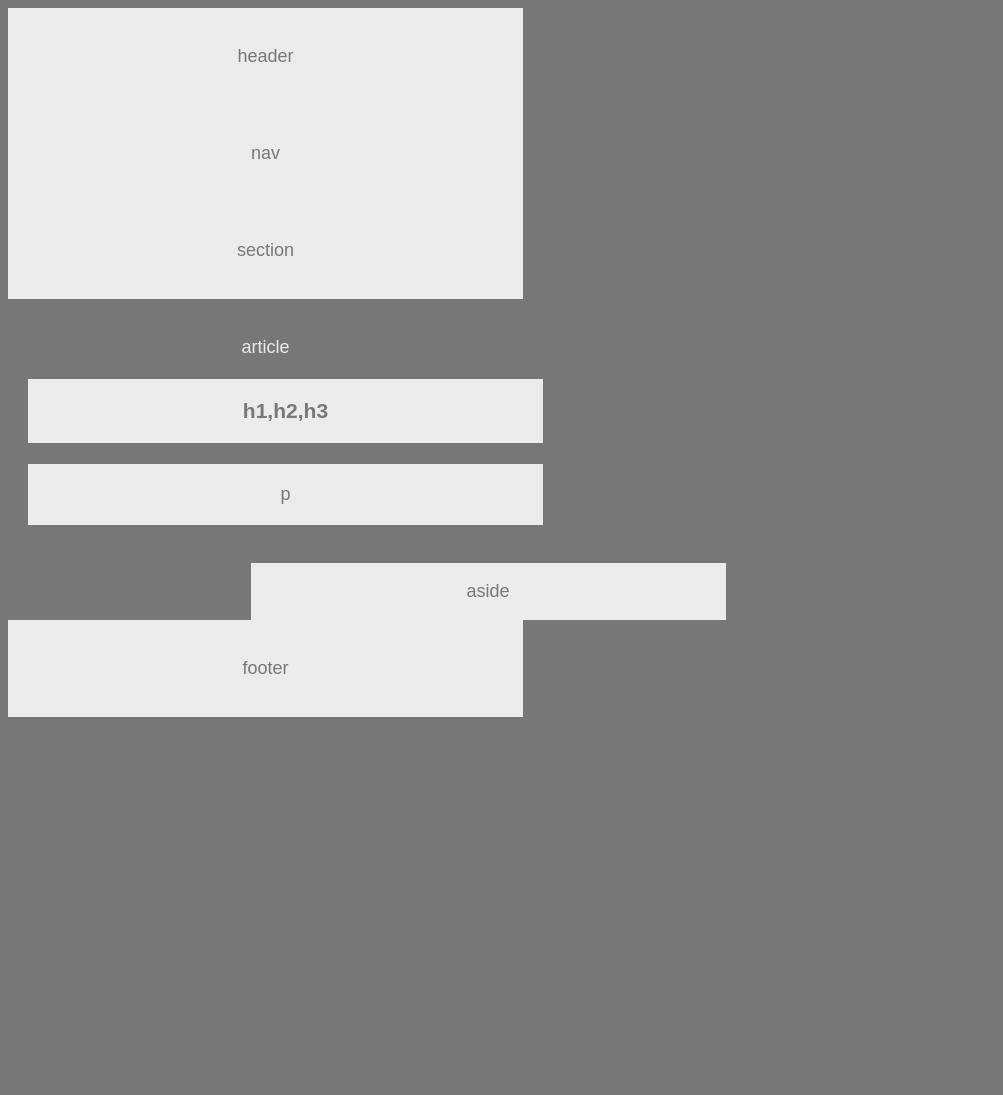
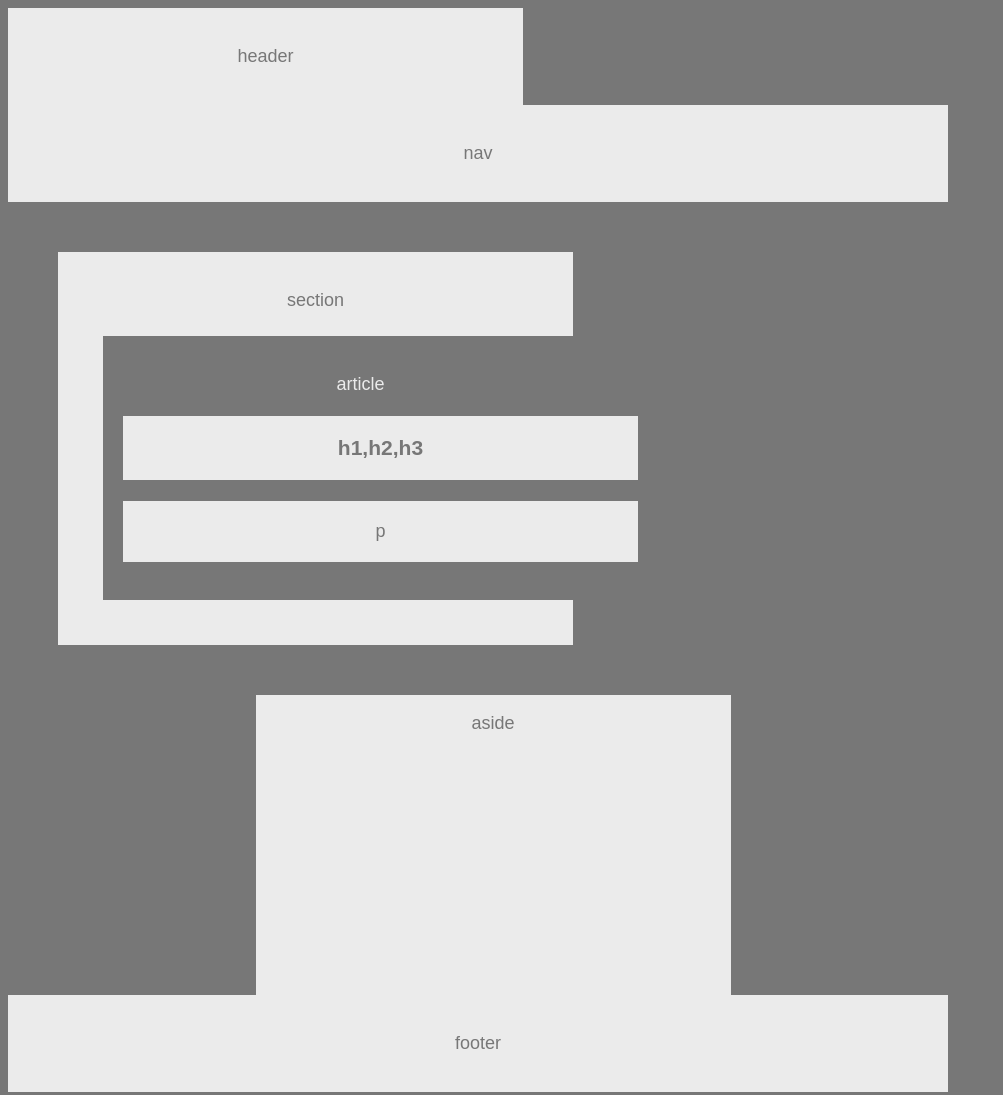
Before and after one commit to SylvanZz/HW-Wireframe, a plain HTML site: page index.html in a window 1280 px wide. Shown: the whole page, without its empty margins (0-1003 px from the left). Before the commit the page ends 800 px from the top, so only its background shows below. Drawn offline with Linux system fonts and the light colour scheme.

Commit message:
Add files via upload

```diff
--- a/index.html
+++ b/index.html
@@ -1,3 +1,50 @@
+<!--Your HTML should have each of the following sections:
+
+Header
+Nav
+Aside (With a Heading)
+Section (With a Heading)
+Article (With a Heading) contained within the Section
+Headers contained within the Article
+Paragraph contained within the Article
+
+
+Your CSS should have styles for each of the following elements:
+
+Body
+
+font-family: 'Arial', 'Helvetica Neue', Helvetica, sans-serif;
+color: '#777'
+background: '#777'
+width: '960px'
+font-size: '18px'
+
+
+Header, Nav, Section, Aside, and Footer
+
+background: '#ebebeb'
+
+
+Article
+
+color: '#ebebeb',
+background: '#777'
+
+
+h1 and p
+
+color: '#777',
+background: '#ebebeb'
+
+
+
+
+The widths of each section should be:
+
+section: 495px-->
+
+
+
 <!DOCTYPE html>
 <html>
 
@@ -21,14 +68,14 @@
         <div>
             <section class="section">
                 <p>section</p>
+                <div>
+                    <article class="article">
+                        <p>article</p>
+                        <h3>h1,h2,h3</h3>
+                        <p class="p">p</p>
+                    </article>
+                </div>
             </section>
-        </div>
-        <div>
-            <article class="article">
-            <p>article</p>
-            <h3>h1,h2,h3</h3>
-            <p class="p">p</p>
-            </article>
         </div>
         <div>
             <aside class="aside">
--- a/style.css
+++ b/style.css
@@ -17,7 +17,8 @@ section {
     background-color: #ebebeb;
     color: #777;
     padding: 20px;
-    width: 475px;
+    width: 495px;
+    margin: 50px;
 }
 
 header {
@@ -35,6 +36,7 @@ h3 {
     padding: 20px;
     width: 475px;
 }
+
 .p {
     display: block;
     background-color: #ebebeb;
@@ -49,6 +51,7 @@ article {
     color: #ebebeb;
     padding: 20px;
     width: 475px;
+    margin: 25px;
 }
 
 nav {
@@ -56,7 +59,7 @@ nav {
     background-color: #ebebeb;
     color: #777;
     padding: 20px;
-    width: 475px;
+    width: 900px;
 }
 
 section {
@@ -72,6 +75,8 @@ aside {
     background-color: #ebebeb;
     color: #777;
     width: 475px;
+    height: 300px;
+    margin-left: 10px;
 }
 
 footer {
@@ -79,5 +84,5 @@ footer {
     background-color: #ebebeb;
     color: #777;
     padding: 20px;
-    width: 475px;
+    width: 900px;
 }
```
